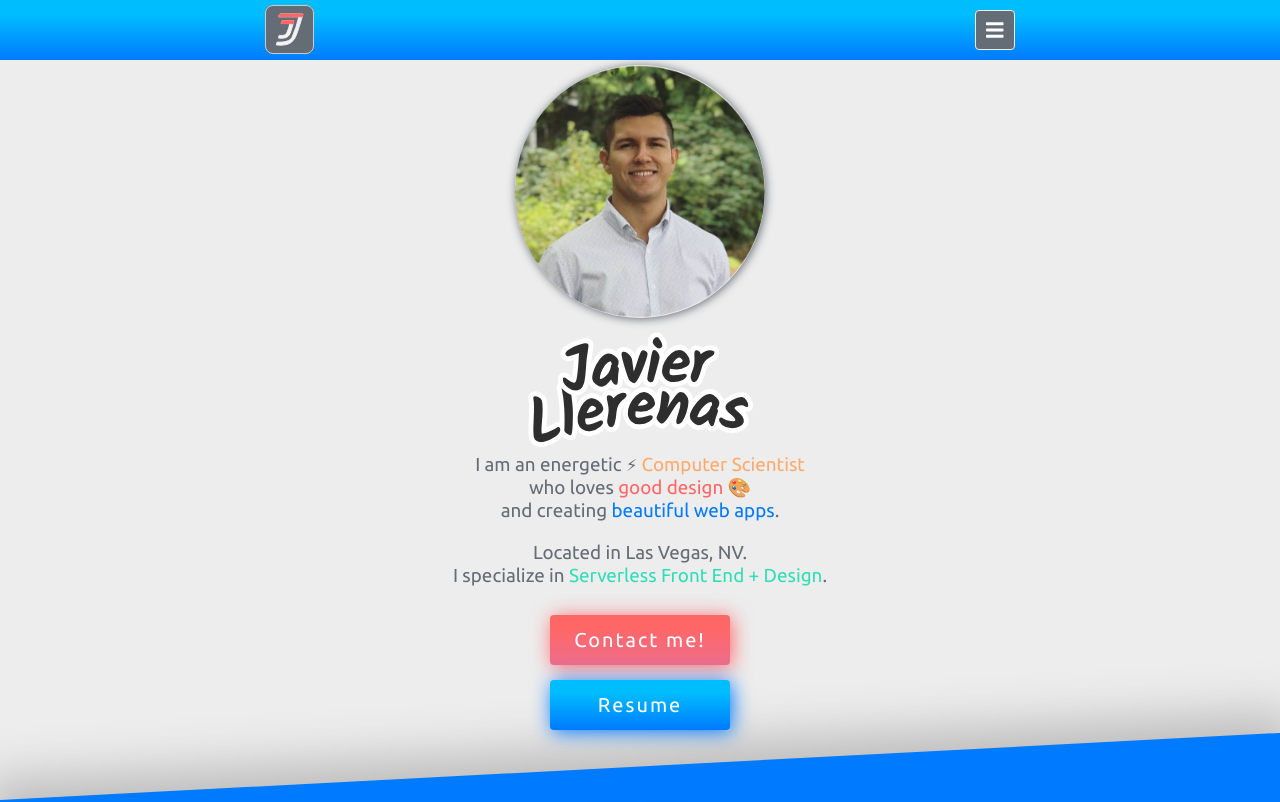
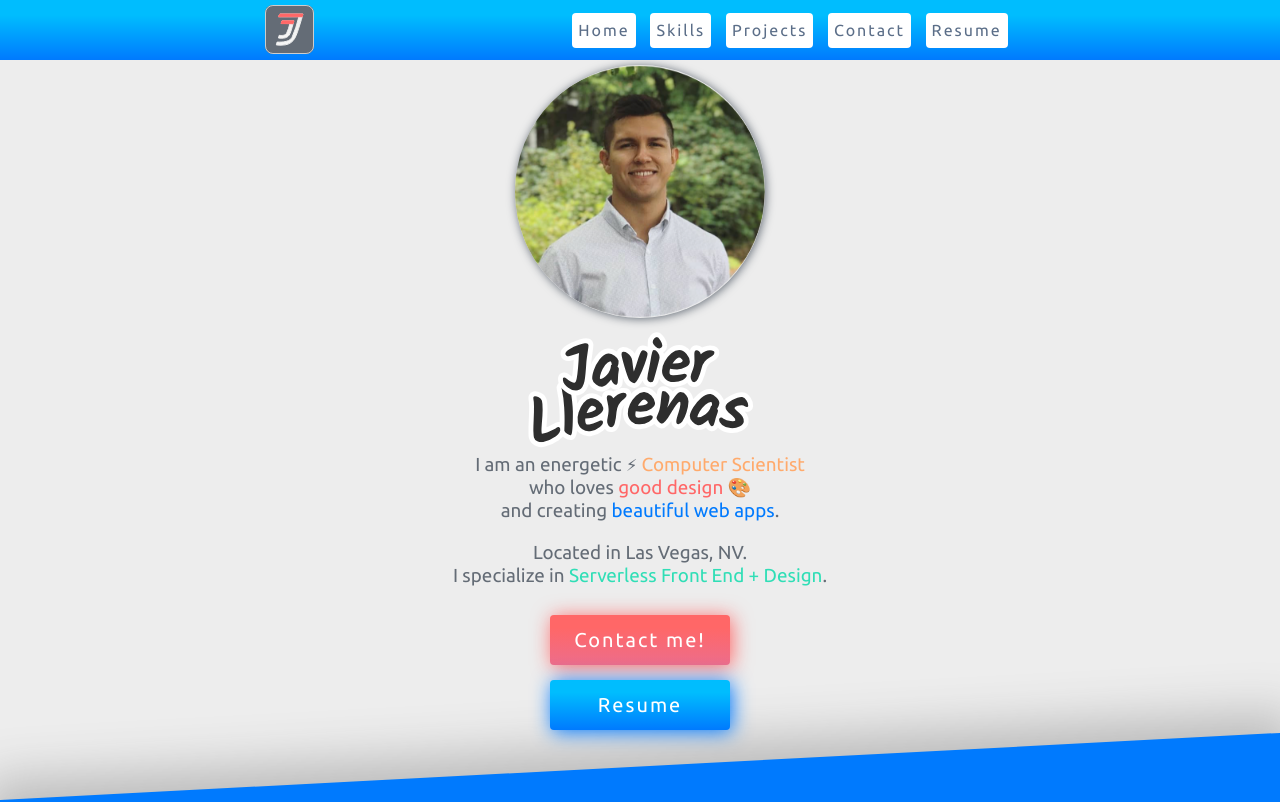
Before and after one commit to javillerenas/portfolio, a Vue app: page / in a window 1280 px wide. Shown: the top 802 px of the page. Built offline with nearby package versions, Linux system fonts and the light colour scheme.

Commit message:
swag-out the side nav

```diff
--- a/src/App.vue
+++ b/src/App.vue
@@ -10,7 +10,7 @@
           <font-awesome-icon :icon="['fas', 'bars']"/>
         </figure>
         <nav id="side-nav" class="side-nav flex flex-center" :class="sideNavClass">
-          <div class="side-nav__wrapper flex flex-center flex-column"  @click="removeSideNav()">
+          <div class="side-nav__wrapper flex flex-center flex-column" @click="removeSideNav()">
             <a href="#home">
               <button class="btn btn--light-grey btn--wide">Home</button>
             </a>
@@ -507,6 +507,10 @@ export default class App extends Vue {
       border-radius: 4px;
       border: 1px solid @background-light;
       font-size: 2rem;
+
+      @media (min-width: 700px) {
+        display: none;
+      }
     }
   }
 
@@ -528,6 +532,34 @@ export default class App extends Vue {
       width: 30vw;
     }
 
+    &#side-nav {
+      @media (min-width: 700px) {
+        transform: translateX(0);
+        position: relative;
+        height: 100%;
+        width: 60%;
+        background: none;
+
+        .side-nav__wrapper {
+          flex-direction: row;
+
+        a {
+          width: auto;
+
+          button {
+            height: 3.5rem;
+            box-shadow: none;
+            font-size: 1.6rem;
+
+            &:hover {
+              box-shadow: @white-shadow;
+            }
+          }
+        }
+        }
+      }
+    }
+
     &--hidden {
       @media (max-width: 425px) {
         transform: translateX(75vw);
@@ -542,6 +574,7 @@ export default class App extends Vue {
 
     &__wrapper {
       height: 40%;
+      min-height: 35rem;
       width: 100%;
       justify-content: space-around;
 
```
